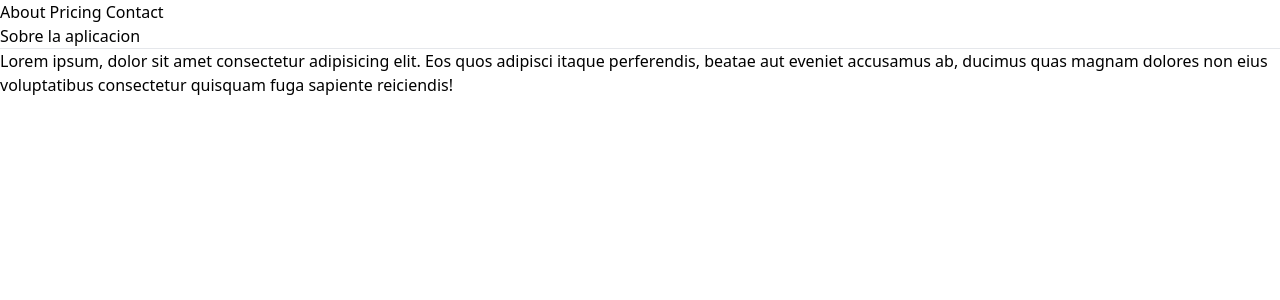
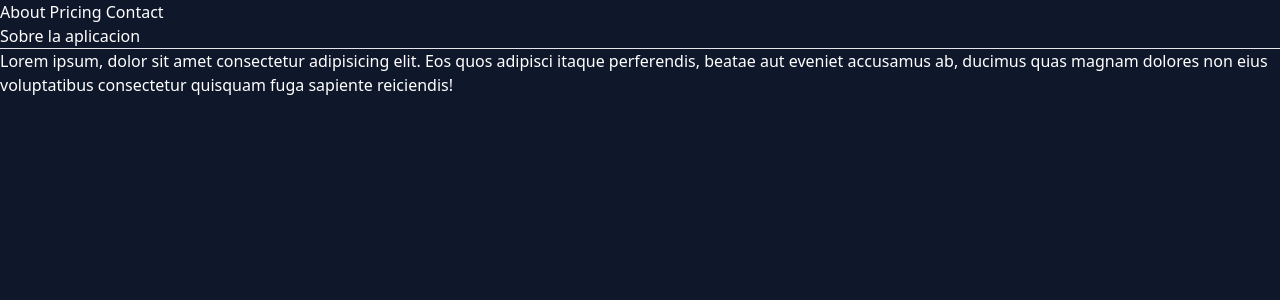
Before and after one commit to manypark/pokemon-ssr, an Angular app: page /about in a window 1280 px wide. Shown: the top 300 px of the page. Built offline with nearby package versions, Linux system fonts and the light colour scheme.

Commit message:
feat: add new funciton for netlify common engine

```diff
--- a/src/styles.css
+++ b/src/styles.css
@@ -1,3 +1,12 @@
 @tailwind base;
 @tailwind components;
 @tailwind utilities;
+
+html,
+body {
+  @apply bg-slate-900 text-white;
+}
+
+button {
+  @apply bg-blue-500 text-white px-4 py-2 rounded hover:bg-blue-600 disabled:bg-slate-600 transition-all;
+}
```
Also changed, not shown: src/server.ts (+14 -0 lines).
